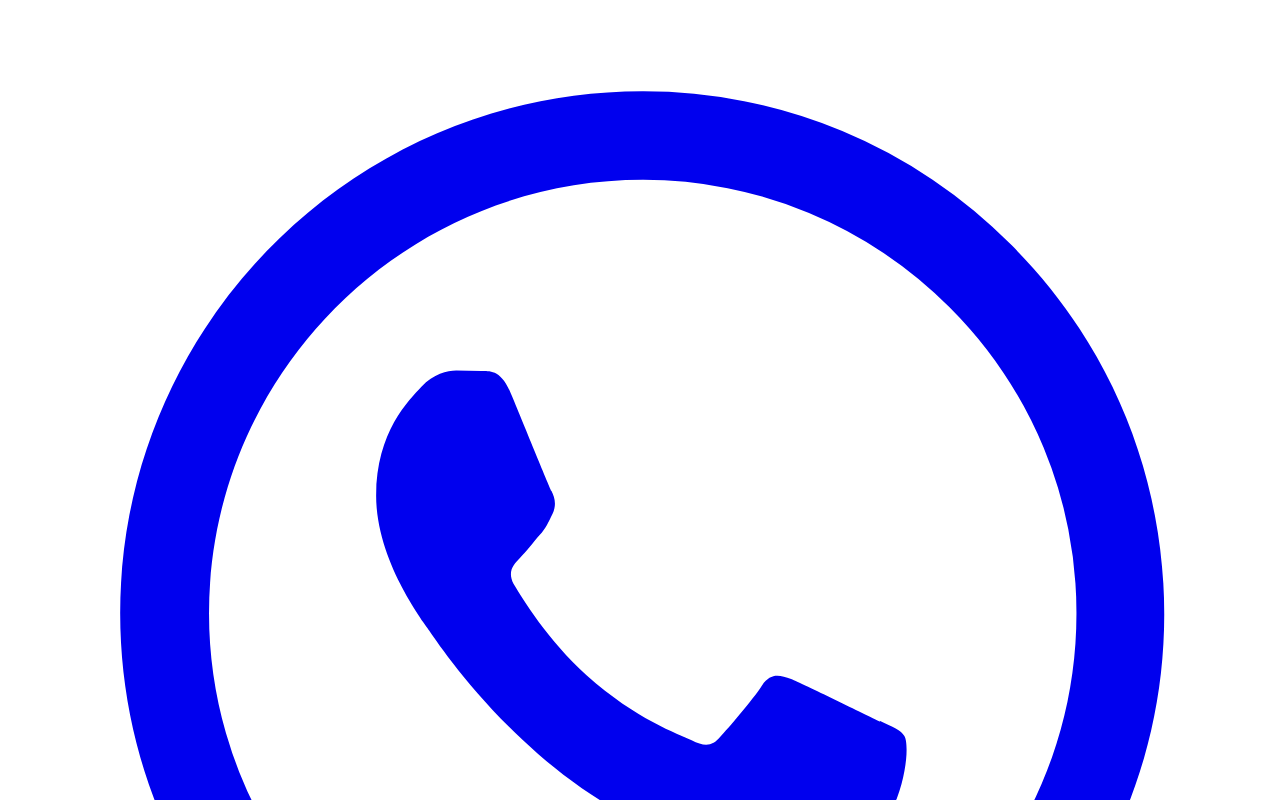
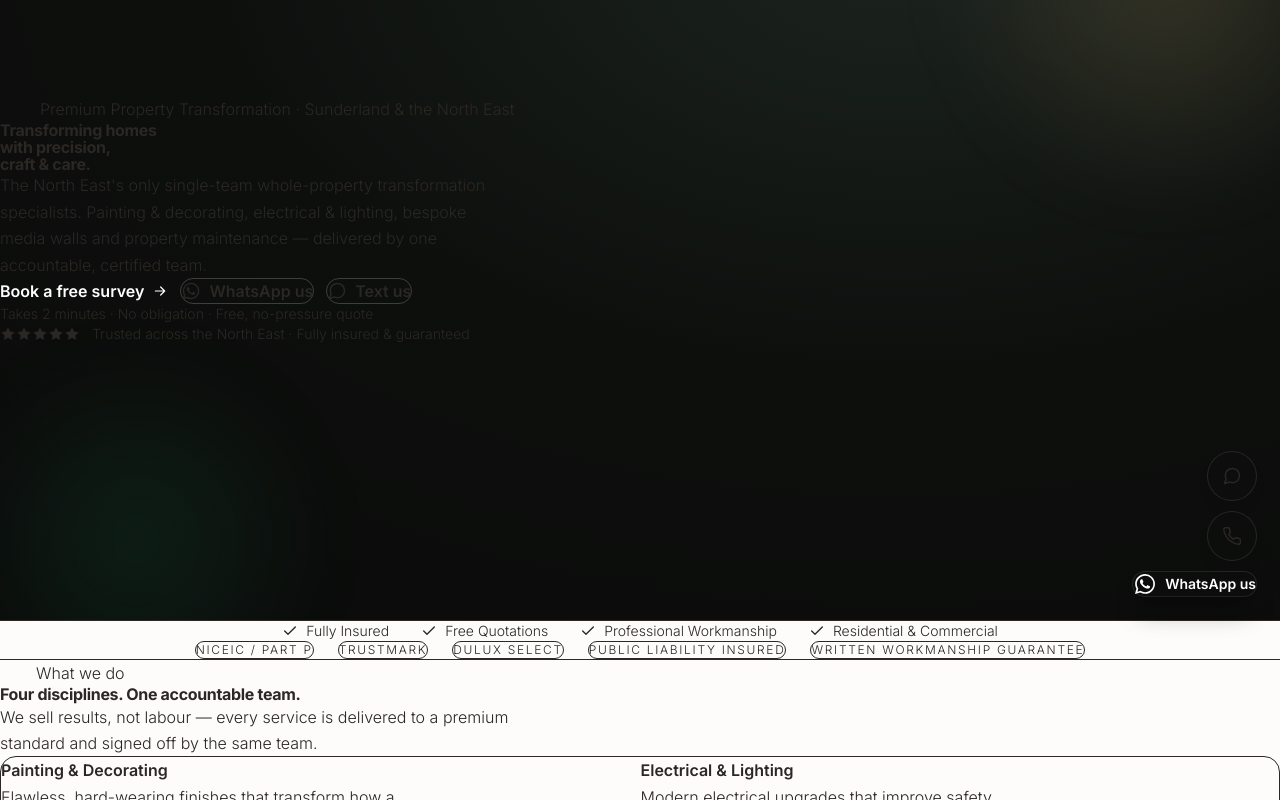
Before and after one commit to bickyblinkz30/Propertycare, a Next.js app: page / in a window 1280 px wide. Shown: the part 180-980 px from the top of the page. Built offline with nearby package versions, Linux system fonts and the light colour scheme.

Commit message:
feat: luxury light CSS — cream/brass/forest palette

```diff
--- a/src/app/globals.css
+++ b/src/app/globals.css
@@ -1 +1,124 @@
-/* test */
+@import "tailwindcss";
+
+@theme {
+  --color-warm-white:  #FDFCFB;
+  --color-cream:       #F8F5F0;
+  --color-cream-dark:  #F0EBE3;
+  --color-stone:       #E8E2D9;
+  --color-stone-mid:   #C9C0B4;
+  --color-stone-dark:  #9E9488;
+  --color-charcoal:    #2A2724;
+  --color-charcoal-mid:#4A4541;
+  --color-charcoal-lt: #6B6460;
+  --color-forest:      #1A5C3A;
+  --color-forest-hover:#22754A;
+  --color-brass:       #B8935A;
+  --color-brass-light: #E8D5B4;
+  --font-display: "Cormorant Garamond", Georgia, serif;
+  --font-body:    "Inter", system-ui, sans-serif;
+}
+
+*, *::before, *::after { box-sizing: border-box; margin: 0; padding: 0; }
+html { scroll-behavior: smooth; font-size: 16px; }
+
+body {
+  background-color: #FDFCFB;
+  color: #2A2724;
+  font-family: "Inter", system-ui, sans-serif;
+  font-weight: 300;
+  line-height: 1.65;
+  -webkit-font-smoothing: antialiased;
+  overflow-x: hidden;
+}
+
+::-webkit-scrollbar { width: 6px; }
+::-webkit-scrollbar-track { background: #F8F5F0; }
+::-webkit-scrollbar-thumb { background: #9E9488; border-radius: 3px; }
+::selection { background: #E8D5B4; color: #2A2724; }
+
+.font-display { font-family: "Cormorant Garamond", Georgia, serif; }
+
+.reveal {
+  opacity: 0;
+  transform: translateY(28px);
+  transition: opacity 0.75s ease, transform 0.75s ease;
+}
+.reveal.in { opacity: 1; transform: translateY(0); }
+.reveal-d1 { transition-delay: 0.1s; }
+.reveal-d2 { transition-delay: 0.2s; }
+.reveal-d3 { transition-delay: 0.3s; }
+.reveal-d4 { transition-delay: 0.4s; }
+
+.trust-scroll { scrollbar-width: none; }
+.trust-scroll::-webkit-scrollbar { display: none; }
+
+.floating-contacts {
+  position: fixed;
+  bottom: 28px;
+  right: 24px;
+  z-index: 200;
+  display: flex;
+  flex-direction: column;
+  gap: 10px;
+}
+.fab {
+  width: 52px;
+  height: 52px;
+  border-radius: 50%;
+  display: flex;
+  align-items: center;
+  justify-content: center;
+  text-decoration: none;
+  box-shadow: 0 4px 16px rgba(0,0,0,0.15);
+  transition: transform 0.25s, box-shadow 0.25s;
+  position: relative;
+}
+.fab:hover { transform: scale(1.1); box-shadow: 0 8px 28px rgba(0,0,0,0.2); }
+.fab-tip {
+  position: absolute;
+  right: 62px;
+  background: #2A2724;
+  color: white;
+  font-size: 11px;
+  letter-spacing: 0.06em;
+  white-space: nowrap;
+  padding: 5px 11px;
+  border-radius: 2px;
+  opacity: 0;
+  pointer-events: none;
+  transition: opacity 0.2s;
+}
+.fab:hover .fab-tip { opacity: 1; }
+
+.service-card { position: relative; overflow: hidden; }
+.service-card::before {
+  content: '';
+  position: absolute;
+  bottom: 0; left: 0;
+  width: 0; height: 2px;
+  background: #1A5C3A;
+  transition: width 0.4s ease;
+}
+.service-card:hover::before { width: 100%; }
+
+@keyframes drip {
+  0% { transform: scaleY(0); transform-origin: top; opacity: 0; }
+  50% { transform: scaleY(1); transform-origin: top; opacity: 1; }
+  100% { transform: scaleY(0); transform-origin: bottom; opacity: 0; }
+}
+.scroll-drip { animation: drip 2.2s ease-in-out infinite; }
+
+@keyframes riseUp {
+  from { opacity: 0; transform: translateY(20px); }
+  to   { opacity: 1; transform: translateY(0); }
+}
+.hero-a1 { opacity: 0; animation: riseUp 0.8s 0.30s ease forwards; }
+.hero-a2 { opacity: 0; animation: riseUp 0.8s 0.55s ease forwards; }
+.hero-a3 { opacity: 0; animation: riseUp 0.8s 0.75s ease forwards; }
+.hero-a4 { opacity: 0; animation: riseUp 0.8s 0.95s ease forwards; }
+.hero-a5 { opacity: 0; animation: riseUp 0.8s 1.15s ease forwards; }
+
+@media (max-width: 768px) {
+  .floating-contacts { bottom: 16px; right: 14px; }
+  .fab { width: 46px; height: 46px; }
+}
```
